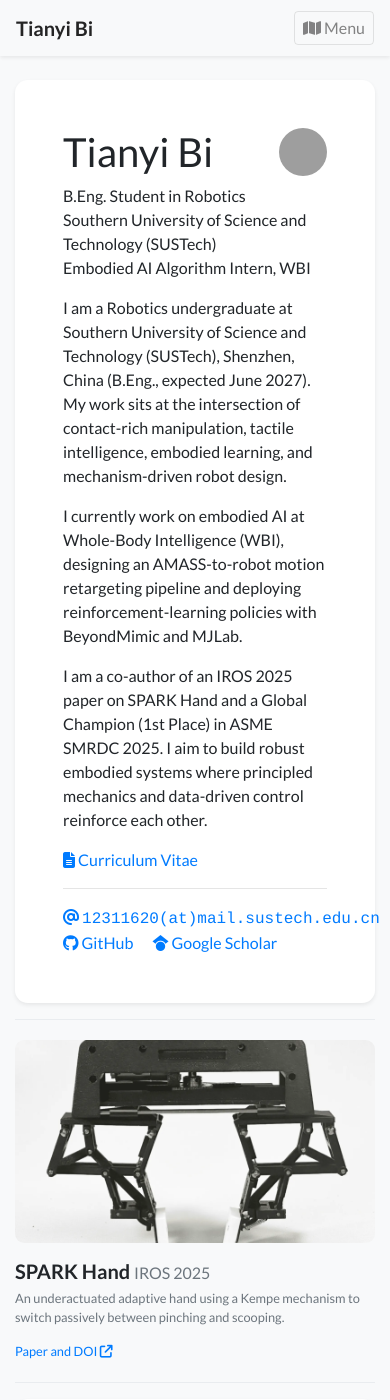
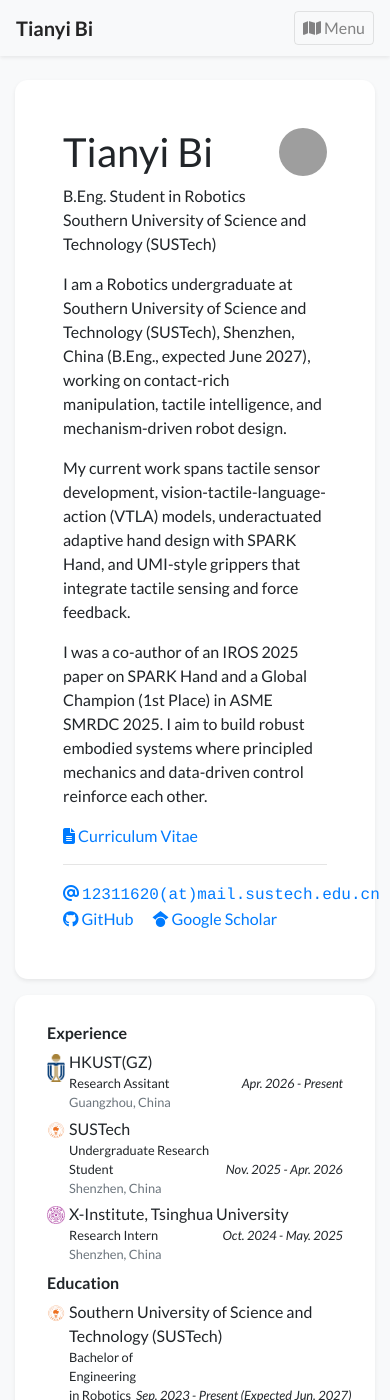
Before and after one commit to William-TianyiBi/william-tianyibi.github.io, a Jekyll site: the page built from index.html, in a window 390 px wide and 1400 px high. Built offline with Jekyll 4.4.1, drawn with Linux system fonts in a browser that asks for light colours; nearby versions of some CDN libraries; a style sheet for code colours, icons or effects is not loaded; some of the changed text lies outside the part shown; grey boxes are pictures that could not be loaded.

Commit message:
Restore homepage baseline

```diff
--- a/_data/display.yml
+++ b/_data/display.yml
@@ -2,7 +2,7 @@
   show_experience: true
   show_news: true
   show_selected_publications: true
-  num_news: 5
+  num_news: 10
 
 # Feel free to replace the footer text if you would like to, but I will greatly appreciate it
 # if you keep the link to the template so that more people can benefit from it. Thanks!
--- a/_data/profile.yml
+++ b/_data/profile.yml
@@ -5,7 +5,6 @@
 positions:
 - name: B.Eng. Student in Robotics
 - name: Southern University of Science and Technology (SUSTech)
-- name: Embodied AI Algorithm Intern, WBI
 
 email: "12311620@mail.sustech.edu.cn"
 cv_link: /assets/docs/cv/TIANYI_BI_CV_Robotics_RBCC.pdf
@@ -16,15 +15,16 @@
 short_bio: >-
   <p>
     I am a Robotics undergraduate at Southern University of Science and Technology (SUSTech), Shenzhen, China
-    (B.Eng., expected June 2027). My work sits at the intersection of contact-rich manipulation, tactile
-    intelligence, embodied learning, and mechanism-driven robot design.
+    (B.Eng., expected June 2027), working on contact-rich manipulation, tactile intelligence, and mechanism-driven
+    robot design.
   </p>
   <p>
-    I currently work on embodied AI at Whole-Body Intelligence (WBI), designing an AMASS-to-robot motion
-    retargeting pipeline and deploying reinforcement-learning policies with BeyondMimic and MJLab.
+    My current work spans tactile sensor development, vision-tactile-language-action (VTLA) models,
+    underactuated adaptive hand design with SPARK Hand, and UMI-style grippers that integrate tactile sensing
+    and force feedback.
   </p>
   <p>
-    I am a co-author of an IROS 2025 paper on SPARK Hand and a Global Champion (1st Place) in ASME SMRDC 2025.
+    I was a co-author of an IROS 2025 paper on SPARK Hand and a Global Champion (1st Place) in ASME SMRDC 2025.
     I aim to build robust embodied systems where principled mechanics and data-driven control reinforce each other.
   </p>
 
@@ -40,13 +40,6 @@
   date: Sep. 2023 - Present (Expected Jun. 2027)
 
 experience:
-- name: Whole-Body Intelligence (WBI)
-  logo: /assets/images/badges/wbi.png
-  logo_height: 18px
-  location: Shenzhen, China
-  position: Embodied AI Algorithm Intern
-  date: Sep. 2026 - Present
-  dept: AMASS-to-robot retargeting; BeyondMimic and MJLab RL deployment.
 - name: HKUST(GZ)
   logo: /assets/images/badges/hkust_logo_transparent.png
   location: Guangzhou, China
@@ -62,3 +55,11 @@
   location: Shenzhen, China
   position: Research Intern
   date: Oct. 2024 - May. 2025
+
+internships:
+- name: Axis Robotics
+  logo: /assets/images/badges/axis_robotics.svg
+  logo_height: 18px
+  dept: Environment setup; simulation data collection and simulation environment development
+  position: Robotics Simulation Intern
+  date: Apr. 2026 - Present
--- a/_includes/widgets/project_teaser.html
+++ /dev/null
@@ -1,14 +0,0 @@
-<div class="row mt-3">
-    <div class="col">
-        <article class="project-teaser">
-            <a class="teaser" href="https://arrebolblack.github.io/spark-hand/" target="_blank" rel="noopener" aria-label="SPARK Hand project website">
-                <img src="{{ '/assets/images/projects_opt/spark_hand_main.webp' | relative_url }}" alt="SPARK Hand project teaser">
-            </a>
-            <div class="teaser-copy">
-                <h5>SPARK Hand <span class="small text-muted">IROS 2025</span></h5>
-                <p class="small text-muted">An underactuated adaptive hand using a Kempe mechanism to switch passively between pinching and scooping.</p>
-                <a class="small" href="https://doi.org/10.1109/IROS60139.2025.11246150" target="_blank" rel="noopener">Paper and DOI <i class="fas fa-arrow-up-right-from-square"></i></a>
-            </div>
-        </article>
-    </div>
-</div>
--- a/assets/css/global.css
+++ b/assets/css/global.css
@@ -103,42 +103,3 @@
     text-align: center;
     background: #f8f9fa;
 }
-
-.project-teaser {
-    display: grid;
-    grid-template-columns: minmax(0, 1.15fr) minmax(250px, 0.85fr);
-    gap: 1.5rem;
-    align-items: center;
-    padding: 1.25rem 0;
-    border-top: 1px solid #e9ecef;
-    border-bottom: 1px solid #e9ecef;
-}
-
-.teaser {
-    display: block;
-    overflow: hidden;
-    border-radius: 0.6rem;
-    background: #f1f3f5;
-}
-
-.teaser img {
-    width: 100%;
-    aspect-ratio: 16 / 9;
-    object-fit: cover;
-    display: block;
-}
-
-.teaser-copy h5 {
-    margin-bottom: 0.4rem;
-}
-
-.teaser-copy p {
-    margin-bottom: 0.65rem;
-}
-
-@media (max-width: 767.98px) {
-    .project-teaser {
-        grid-template-columns: 1fr;
-        gap: 1rem;
-    }
-}
--- a/index.html
+++ b/index.html
@@ -4,8 +4,6 @@
 navbar_title: Home
 ---
 {% include widgets/profile_card.html %}
-
-{% include widgets/project_teaser.html %}
 
 {% if site.data.display.homepage.show_experience %}
     {% include widgets/experience_card.html %}
```
Also changed, not shown: _news/2026-04-20-univtac.md (added, +4 -0 lines), _news/2026-05-01-tactile-umi.md (added, +4 -0 lines), _news/2026-05-17-iros-cover.md (added, +4 -0 lines), _news/2026-05-17-website-domain.md (added, +4 -0 lines), _news/2026-09-01-wbi.md (deleted, +0 -4 lines), assets/images/badges/wbi.png (deleted).
